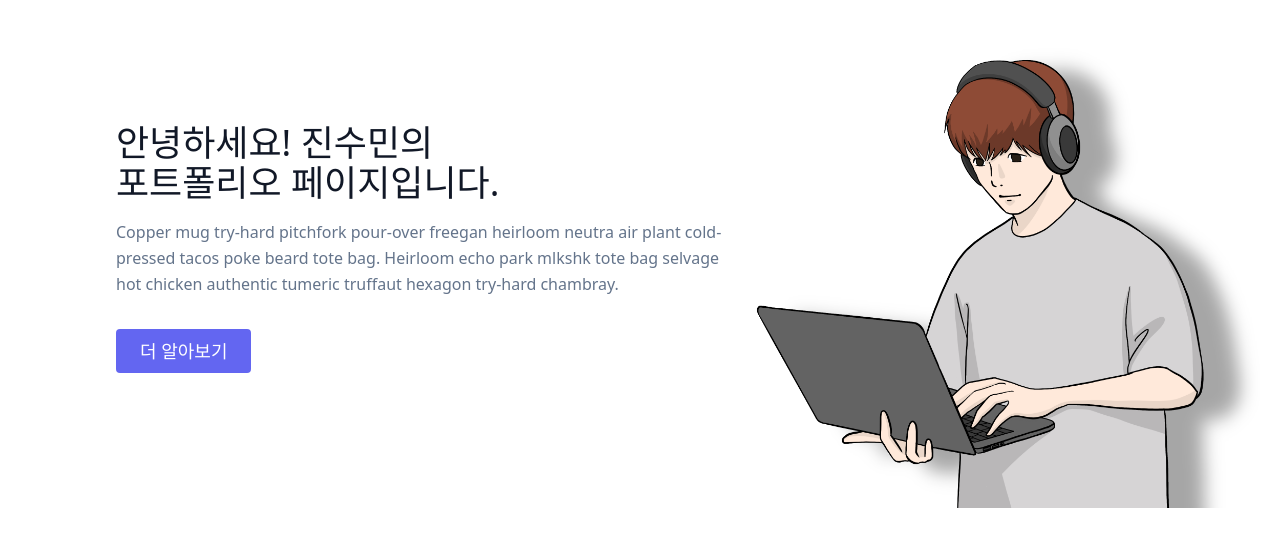
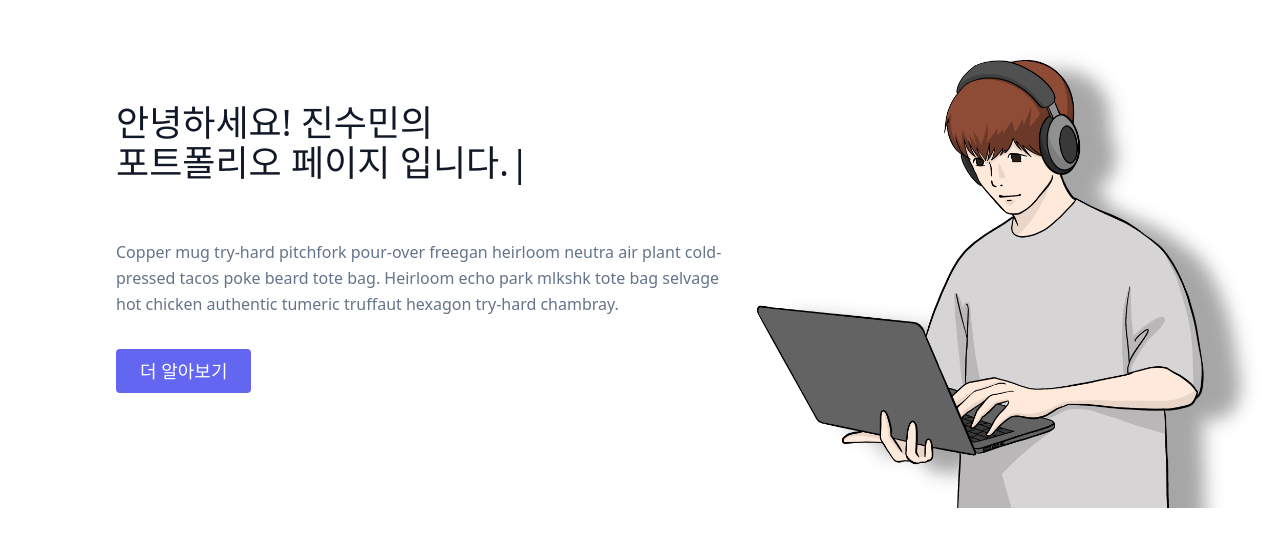
Before and after one commit to jinsumin/next-portfolio, a Next.js app: page /main in a window 1280 px wide. Shown: the part 115-662 px from the top of the page. Built offline with nearby package versions, Linux system fonts and the light colour scheme.

Commit message:
apply type writer effect

```diff
--- /dev/null
+++ b/components/typingEffect.js
@@ -0,0 +1,27 @@
+import Typewriter from "typewriter-effect";
+
+export default function TypingEffect({ text }) {
+  return (
+    <div>
+      <Typewriter
+        options={{
+          autoStart: true,
+          loop: true,
+        }}
+        onInit={(typewriter) => {
+          typewriter
+            .typeString(text)
+            .callFunction(() => {
+              console.log("String typed out!");
+            })
+            .pauseFor(2500)
+            .deleteAll()
+            .callFunction(() => {
+              console.log("All strings were deleted");
+            })
+            .start();
+        }}
+      />
+    </div>
+  );
+}
--- a/package.json
+++ b/package.json
@@ -14,7 +14,8 @@
     "next-themes": "^0.2.0",
     "react": "18.2.0",
     "react-dom": "18.2.0",
-    "react-lottie-player": "^1.4.3"
+    "react-lottie-player": "^1.4.3",
+    "typewriter-effect": "^2.19.0"
   },
   "devDependencies": {
     "autoprefixer": "^10.4.7",
--- a/pages/main.js
+++ b/pages/main.js
@@ -1,4 +1,5 @@
 import Image from "next/image";
+import TypingEffect from "../components/typingEffect";
 
 export default function Main() {
   return (
@@ -7,9 +8,8 @@ export default function Main() {
         <div className="container mx-auto flex px-5 py-24 md:flex-row flex-col items-center">
         <div className="lg:flex-grow md:w-1/2 lg:pl-24 md:pl-16 flex flex-col md:items-start md:text-left items-center text-center">
             <h1 className="title-font sm:text-4xl text-3xl mb-4 font-medium text-gray-900">
-              안녕하세요! 진수민의
+              <TypingEffect text={'안녕하세요! 진수민의 <br> 포트폴리오 페이지 입니다.'}/>
               <br className="hidden lg:inline-block" />
-              포트폴리오 페이지입니다.
             </h1>
             <p className="mb-8 leading-relaxed">
               Copper mug try-hard pitchfork pour-over freegan heirloom neutra
```
Also changed, not shown: 1 other file (tests, documents, lock files or other folders).
